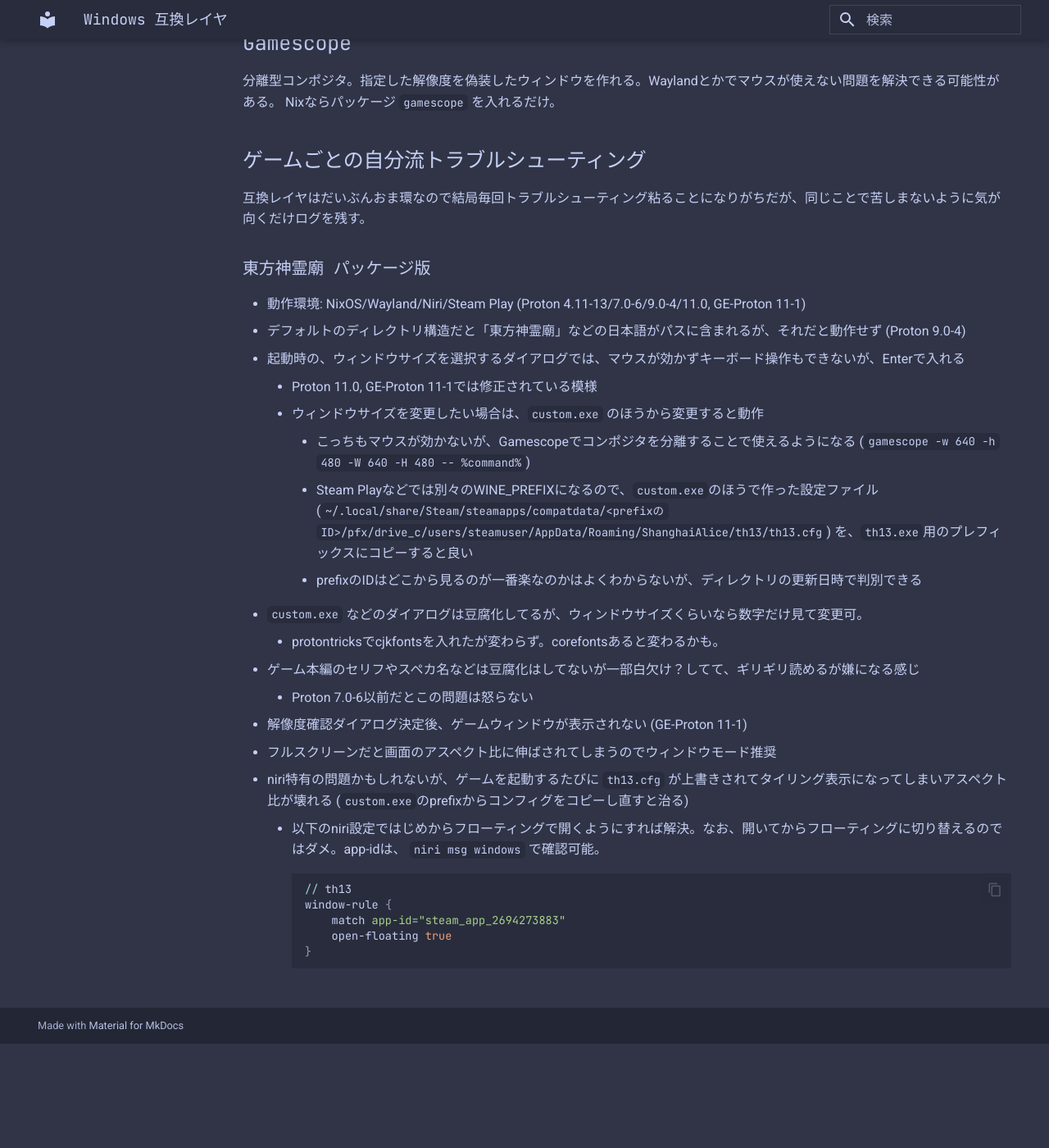
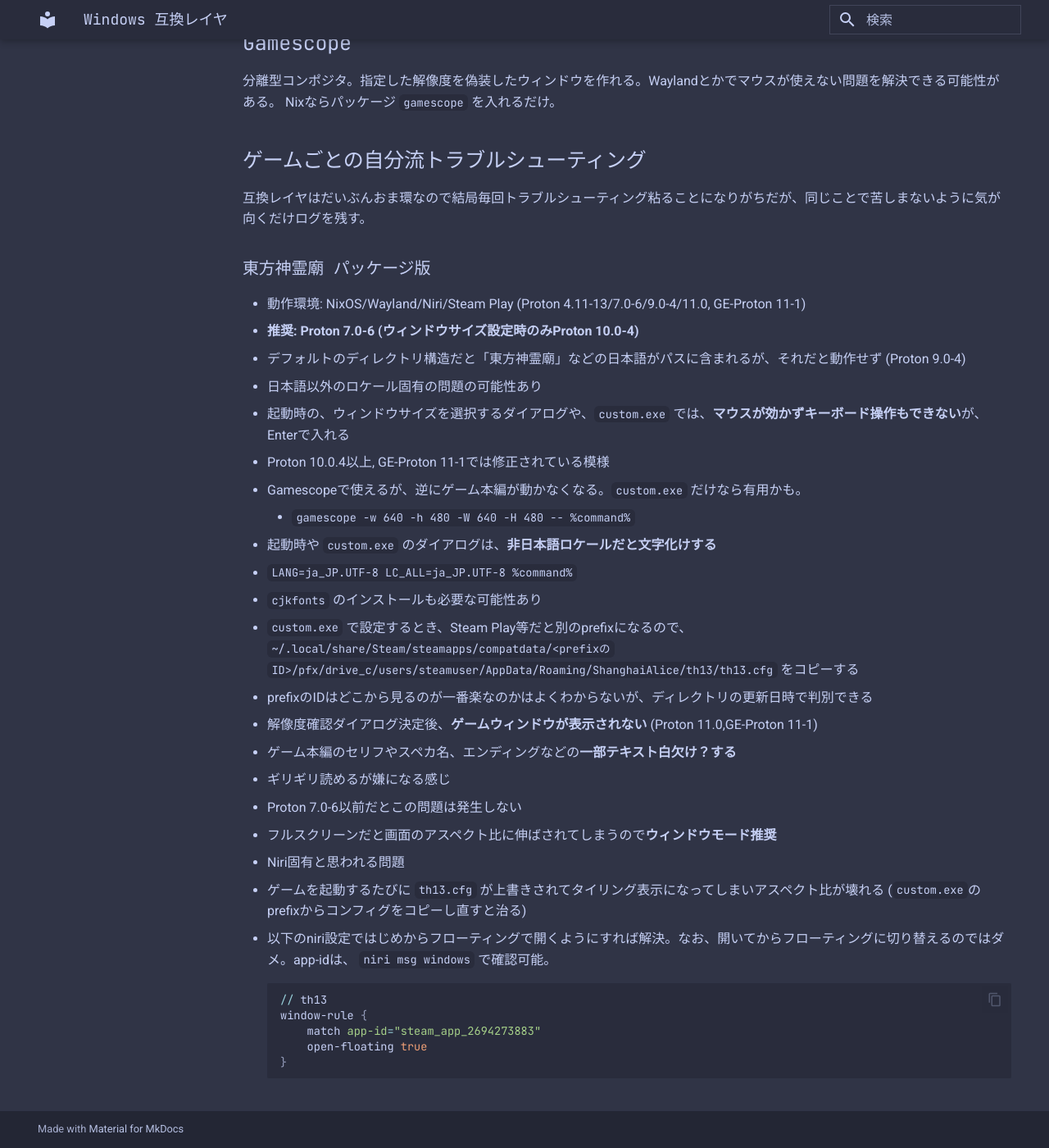
Before and after one commit to KowerKoint/public-memo, an MkDocs documentation site: the page built from docs/tech/virtualization/wine.md, in a window 1280 px wide and 1400 px high, scrolled down 636 px. Shown: the whole window at 82% size. Built offline with MkDocs 1.6.1 and Material for MkDocs 9.7.7, drawn with Linux system fonts in a browser that asks for light colours; before the commit the page ends 1909 px from its top, so only the background shows below that.

Commit message:
神霊廟update

````diff
--- a/docs/tech/virtualization/wine.md
+++ b/docs/tech/virtualization/wine.md
@@ -21,21 +21,26 @@
 
 ### 東方神霊廟 パッケージ版
 - 動作環境: NixOS/Wayland/Niri/Steam Play (Proton 4.11-13/7.0-6/9.0-4/11.0, GE-Proton 11-1)
-  - デフォルトのディレクトリ構造だと「東方神霊廟」などの日本語がパスに含まれるが、それだと動作せず (Proton 9.0-4)
-  - 起動時の、ウィンドウサイズを選択するダイアログでは、マウスが効かずキーボード操作もできないが、Enterで入れる
-    - Proton 11.0, GE-Proton 11-1では修正されている模様
-      - ウィンドウサイズを変更したい場合は、`custom.exe` のほうから変更すると動作
-        - こっちもマウスが効かないが、Gamescopeでコンポジタを分離することで使えるようになる (`gamescope -w 640 -h 480 -W 640 -H 480 -- %command%`)
-        - Steam Playなどでは別々のWINE_PREFIXになるので、`custom.exe`のほうで作った設定ファイル (`~/.local/share/Steam/steamapps/compatdata/<prefixのID>/pfx/drive_c/users/steamuser/AppData/Roaming/ShanghaiAlice/th13/th13.cfg`) を、`th13.exe`用のプレフィックスにコピーすると良い
-          - prefixのIDはどこから見るのが一番楽なのかはよくわからないが、ディレクトリの更新日時で判別できる
-  - `custom.exe` などのダイアログは豆腐化してるが、ウィンドウサイズくらいなら数字だけ見て変更可。
-    - protontricksでcjkfontsを入れたが変わらず。corefontsあると変わるかも。
-  - ゲーム本編のセリフやスペカ名などは豆腐化はしてないが一部白欠け？してて、ギリギリ読めるが嫌になる感じ
-    - Proton 7.0-6以前だとこの問題は怒らない
-  - 解像度確認ダイアログ決定後、ゲームウィンドウが表示されない (GE-Proton 11-1)
-  - フルスクリーンだと画面のアスペクト比に伸ばされてしまうのでウィンドウモード推奨
-  - niri特有の問題かもしれないが、ゲームを起動するたびに `th13.cfg` が上書きされてタイリング表示になってしまいアスペクト比が壊れる (`custom.exe`のprefixからコンフィグをコピーし直すと治る)
-    - 以下のniri設定ではじめからフローティングで開くようにすれば解決。なお、開いてからフローティングに切り替えるのではダメ。app-idは、 `niri msg windows` で確認可能。
+- **推奨: Proton 7.0-6 (ウィンドウサイズ設定時のみProton 10.0-4)**
+- デフォルトのディレクトリ構造だと「東方神霊廟」などの日本語がパスに含まれるが、それだと動作せず (Proton 9.0-4)
+  - 日本語以外のロケール固有の問題の可能性あり
+- 起動時の、ウィンドウサイズを選択するダイアログや、`custom.exe` では、**マウスが効かずキーボード操作もできない**が、Enterで入れる
+  - Proton 10.0.4以上, GE-Proton 11-1では修正されている模様
+  - Gamescopeで使えるが、逆にゲーム本編が動かなくなる。`custom.exe` だけなら有用かも。
+    - `gamescope -w 640 -h 480 -W 640 -H 480 -- %command%`
+- 起動時や `custom.exe` のダイアログは、**非日本語ロケールだと文字化けする**
+  - `LANG=ja_JP.UTF-8 LC_ALL=ja_JP.UTF-8 %command%`
+  - `cjkfonts` のインストールも必要な可能性あり
+- `custom.exe` で設定するとき、Steam Play等だと別のprefixになるので、`~/.local/share/Steam/steamapps/compatdata/<prefixのID>/pfx/drive_c/users/steamuser/AppData/Roaming/ShanghaiAlice/th13/th13.cfg` をコピーする
+  - prefixのIDはどこから見るのが一番楽なのかはよくわからないが、ディレクトリの更新日時で判別できる
+- 解像度確認ダイアログ決定後、**ゲームウィンドウが表示されない** (Proton 11.0,GE-Proton 11-1)
+- ゲーム本編のセリフやスペカ名、エンディングなどの**一部テキスト白欠け？する**
+  - ギリギリ読めるが嫌になる感じ
+  - Proton 7.0-6以前だとこの問題は発生しない
+- フルスクリーンだと画面のアスペクト比に伸ばされてしまうので**ウィンドウモード推奨**
+- Niri固有と思われる問題
+  - ゲームを起動するたびに `th13.cfg` が上書きされてタイリング表示になってしまいアスペクト比が壊れる (`custom.exe`のprefixからコンフィグをコピーし直すと治る)
+  - 以下のniri設定ではじめからフローティングで開くようにすれば解決。なお、開いてからフローティングに切り替えるのではダメ。app-idは、 `niri msg windows` で確認可能。
 ```nix
 // th13
 window-rule {
````
Also changed, not shown: docs/tech/apps/steam.md (+6 -0 lines).
